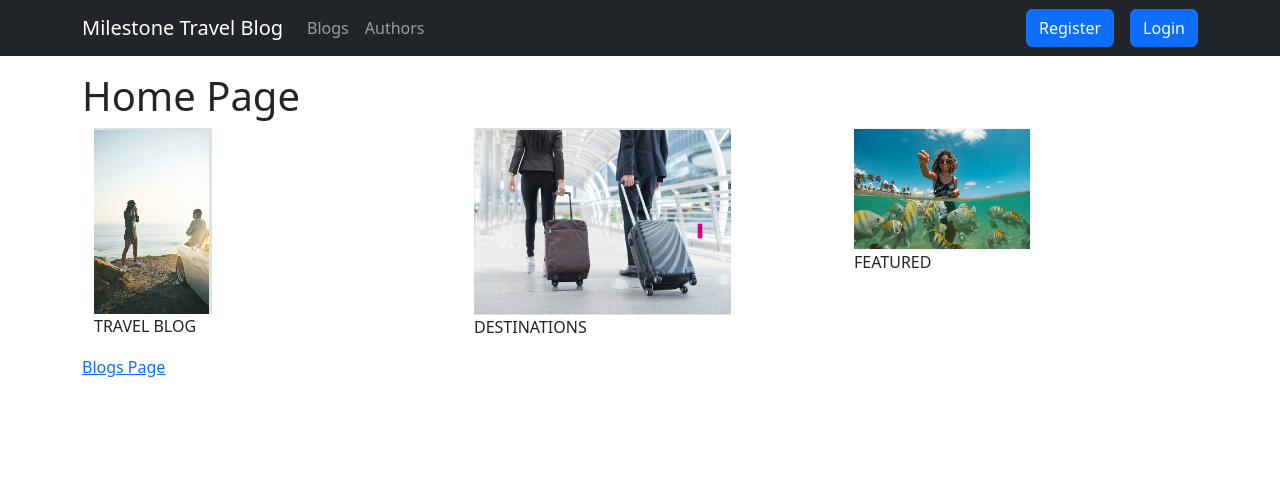
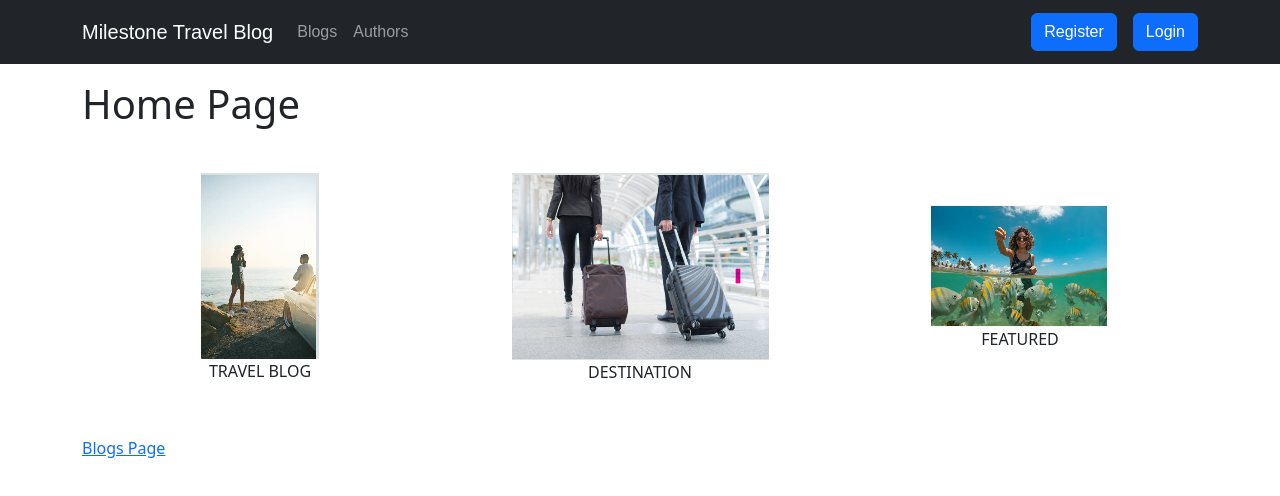
Before and after one commit to DJFancyAl/Travel-Blog, a React (Create React App) app in the folder client/travel_blog/: page / in a window 1280 px wide. Shown: the top 496 px of the page. Built offline with nearby package versions, Linux system fonts and the light colour scheme; no server answers.

Commit message:
added images to homepage

```diff
--- a/client/travel_blog/src/Components/Home.js
+++ b/client/travel_blog/src/Components/Home.js
@@ -2,6 +2,7 @@ import { Link } from "react-router-dom";
 import Container from "react-bootstrap/Container";
 import Row from "react-bootstrap/Row";
 import Col from "react-bootstrap/Col";
+import "../css/style.css";
 
 import image1 from "../images/image1.png";
 import image2 from "../images/image2.png";
@@ -21,7 +22,7 @@ function Home() {
         <Col sm={4}>
           <Container className="custom-container">
             <img src={image2} alt="Container 2" />
-            <p>DESTINATIONS</p>
+            <p>DESTINATION</p>
           </Container>
         </Col>
         <Col sm={4}>
@@ -31,7 +32,14 @@ function Home() {
           </Container>
         </Col>
       </Row>
-      <Link to={`/blogs`}>Blogs Page</Link>
+      <Link to="/blogs">Blogs Page</Link>
+      <style>
+        {`
+        .custom-container {
+          flex: 1;
+        }
+      `}
+      </style>
     </Container>
   );
 }
--- a/client/travel_blog/public/css/style.css
+++ b/client/travel_blog/src/css/style.css
@@ -3,6 +3,21 @@
   padding: 0;
   box-sizing: border-box;
   background-image: #edeee8;
+}
+
+.custom-container {
+  height: 300px;
+  width: 100%;
+  display: flex;
+  flex-direction: column;
+  justify-content: center;
+  align-items: center;
+}
+
+.custom-container img {
+  object-fit: cover;
+  max-width: 100%;
+  max-height: 100%;
 }
 
 nav {
```
